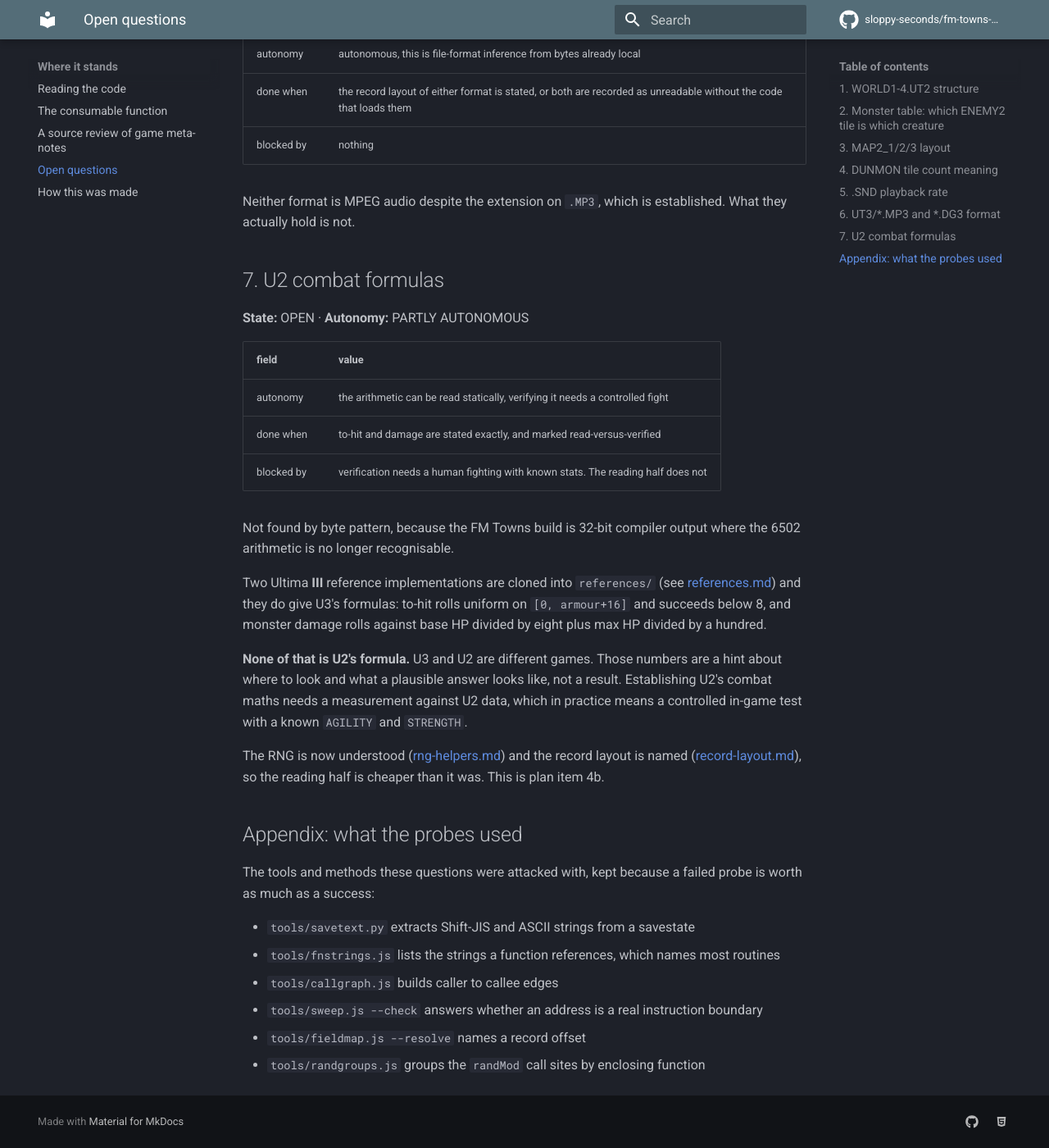
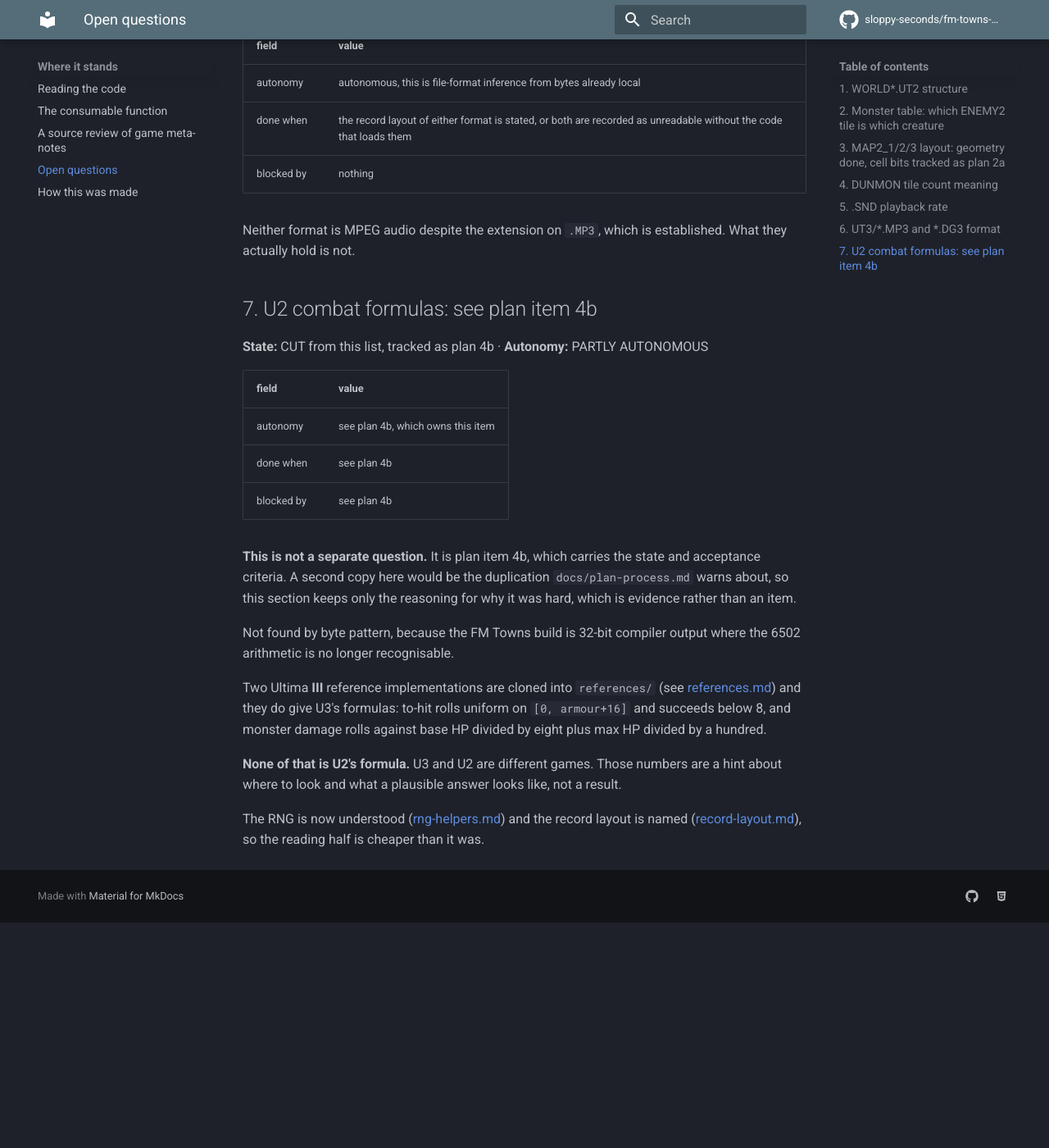
Before and after one commit to sloppy-seconds/fm-towns-ultima, an MkDocs documentation site: the page built from docs/open-questions.md, in a window 1280 px wide and 1400 px high, scrolled down 4151 px. Shown: the whole window at 82% size. Built offline with MkDocs 1.6.1 and Material for MkDocs 9.7.7, drawn with Linux system fonts in a browser that asks for light colours; comment, search, counter and statistics services are not loaded; after the commit the page ends 5276 px from its top, so only the background shows below that; some of the changed text lies outside the part shown.

Commit message:
Answer "any open questions?" and find the two lists did not agree
Paul asked what was still open. Checking rather than listing found the plan and the questions had drifted
apart in both directions, which is the exact failure docs/plan-process.md warns about.

THE DRIFT. plan.md had 9 items, open-questions.md had 7 questions, and they overlapped badly. Question 7
was an EXACT duplicate of plan item 4b, combat formulas, stated twice with two sets of metadata. Questions
1 and 5, WORLD*.UT2 and the .SND playback rate, were NOT IN THE PLAN AT ALL, so the plan looked complete and
was not. Question 3 mixed a solved half with an open half and belonged to plan 2a.

FIXED IN BOTH DIRECTIONS. Question 7 became an explicit pointer to plan 4b, keeping only the reasoning that
is evidence rather than item text. Questions 1 and 5 became plan items 4c and 4d, so the plan is now complete
at 11 items. Question 3 is retitled to say its geometry is done and its cell bits are tracked as plan 2a.
Question 1 renamed from WORLD1-4.UT2 to WORLD*.UT2 because the plan uses the glob and one subject should have
one name.

NEW CHECK so this cannot recur. plancheck.js now cross-checks that every question in open-questions.md is
either named in the plan or explicitly declared a pointer. This is the direction nobody notices: an item
missing from the plan makes the plan look finished.

Writing that check took three attempts, and the first two were wrong in instructive ways. The first matched
whole titles as literal strings and reported all seven questions missing. The second matched distinctive
backticked tokens and still reported five, because the two documents name the same subject differently:
WORLD1-4.UT2 against WORLD*.UT2. The fix was to align the names in the documents rather than to loosen the
check, which is the right way round.

ALSO FIXED a typo the rewrite introduced, "armoum" for "armour", and a stale sentence pointing at
open-questions.md from inside open-questions.md.

THE ANSWER TO THE QUESTION. Eleven items. Five autonomous, one partly, four blocked on human, one blocked on
input. Four startable right now: 1a, 1b, 2a and 4b, with 2b and 4a held back by item order. The genuinely
open unknowns are the cell bit meanings, the tick, the data tables, world format, sound rate, the DUNMON
index, the UT3 formats, and combat verification.

```diff
--- a/docs/open-questions.md
+++ b/docs/open-questions.md
@@ -13,7 +13,7 @@
 
 ---
 
-## 1. `WORLD1-4.UT2` structure
+## 1. `WORLD*.UT2` structure
 
 **State:** NEEDS A DECISION · **Autonomy:** BLOCKED ON HUMAN
 
@@ -82,7 +82,7 @@
 for and the frame grouping has to come from the code. The bestiary is a cross-check for names and ordering,
 not a decoder.
 
-## 3. `MAP2_1/2/3` layout
+## 3. `MAP2_1/2/3` layout: geometry done, cell bits tracked as plan 2a
 
 **State:** DONE for the geometry, OPEN for the cell high bits · **Autonomy:** AUTONOMOUS
 
@@ -152,38 +152,29 @@
 Neither format is MPEG audio despite the extension on `.MP3`, which is established. What they actually hold
 is not.
 
-## 7. U2 combat formulas
+## 7. U2 combat formulas: see plan item 4b
 
-**State:** OPEN · **Autonomy:** PARTLY AUTONOMOUS
+**State:** CUT from this list, tracked as plan 4b · **Autonomy:** PARTLY AUTONOMOUS
 
 | field | value |
 |---|---|
-| autonomy | the arithmetic can be read statically, verifying it needs a controlled fight |
-| done when | to-hit and damage are stated exactly, and marked read-versus-verified |
-| blocked by | verification needs a human fighting with known stats. The reading half does not |
+| autonomy | see plan 4b, which owns this item |
+| done when | see plan 4b |
+| blocked by | see plan 4b |
 
-Not found by byte pattern, because the FM Towns build is 32-bit compiler output where the 6502 arithmetic is
-no longer recognisable.
+**This is not a separate question.** It is plan item 4b, which carries the state and acceptance criteria.
+A second copy here would be the duplication `docs/plan-process.md` warns about, so this section keeps only
+the reasoning for why it was hard, which is evidence rather than an item.
+
+Not found by byte pattern, because the FM Towns build is 32-bit compiler output where the 6502 arithmetic
+is no longer recognisable.
 
 Two Ultima **III** reference implementations are cloned into `references/` (see [references.md](references.md))
 and they do give U3's formulas: to-hit rolls uniform on `[0, armour+16]` and succeeds below 8, and monster
 damage rolls against base HP divided by eight plus max HP divided by a hundred.
 
 **None of that is U2's formula.** U3 and U2 are different games. Those numbers are a hint about where to look
-and what a plausible answer looks like, not a result. Establishing U2's combat maths needs a measurement
-against U2 data, which in practice means a controlled in-game test with a known `AGILITY` and `STRENGTH`.
+and what a plausible answer looks like, not a result.
 
 The RNG is now understood ([rng-helpers.md](rng-helpers.md)) and the record layout is named
-([record-layout.md](record-layout.md)), so the reading half is cheaper than it was. This is plan item 4b.
-
-## Appendix: what the probes used
-
-The tools and methods these questions were attacked with, kept because a failed probe is worth as much as a
-success:
-
-- `tools/savetext.py` extracts Shift-JIS and ASCII strings from a savestate
-- `tools/fnstrings.js` lists the strings a function references, which names most routines
-- `tools/callgraph.js` builds caller to callee edges
-- `tools/sweep.js --check` answers whether an address is a real instruction boundary
-- `tools/fieldmap.js --resolve` names a record offset
-- `tools/randgroups.js` groups the `randMod` call sites by enclosing function
+([record-layout.md](record-layout.md)), so the reading half is cheaper than it was.
```
Also changed, not shown: docs/plan.md (+40 -3 lines), 1 other file.
